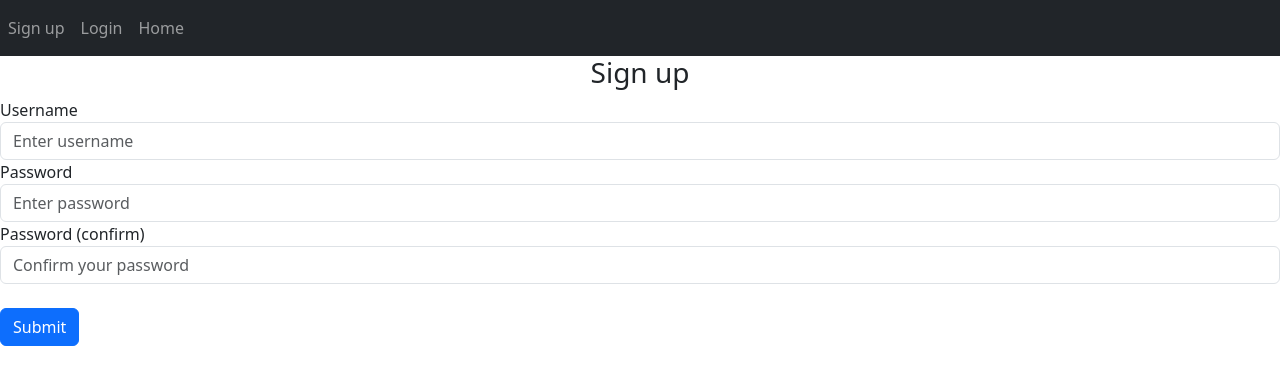
After one commit to Liisus/online_poker, a Flask app: page /sign-up in a window 1280 px wide. The commit adds this page. Shown: the top 385 px of the page. Run offline with Flask 3, Linux system fonts and the light colour scheme; parts of the project's set-up code (start-up, migrations or seed data) failed here and were passed over; some libraries are stand-ins or nearby versions.

Commit message:
Added simple registration

```diff
--- a/website/models/user.py
+++ b/website/models/user.py
@@ -1,11 +1,9 @@
-"""User model for the Las PyGas application."""
-
-from datetime import datetime
 from flask_login import UserMixin
 from ..extensions import db
 
 
-class User(UserMixin, db.Model):
+class User(db.Model, UserMixin):
     id = db.Column(db.Integer, primary_key=True)
     username = db.Column(db.String(150), unique=True, nullable=False)
     password = db.Column(db.String(150), nullable=False)
+    preferred_locale = db.Column(db.String(10), default="en")
--- a/website/routes/__init__.py
+++ b/website/routes/__init__.py
@@ -1,7 +1,9 @@
 from .home import home_bp
 from .set_language import lang_bp
+from .auth import auth_bp
 
 blueprints = [
   home_bp,
-  lang_bp
+  lang_bp,
+  auth_bp
 ]
--- /dev/null
+++ b/website/routes/auth.py
@@ -0,0 +1,73 @@
+from flask import Blueprint, render_template, request, flash, redirect, url_for, session
+from ..models import User
+from werkzeug.security import generate_password_hash, check_password_hash
+
+from ..extensions import db
+
+from flask_login import login_user, login_required, logout_user, current_user
+
+auth_bp = Blueprint('auth', __name__)
+
+
+@auth_bp.route('/login', methods=['GET', 'POST'])
+def login():
+    if request.method == 'POST':
+        username = request.form.get('username')
+        password = request.form.get('password')
+
+        user = User.query.filter_by(username=username).first()
+        if user and check_password_hash(user.password, password):
+            flash('Logged in successfully!', category='success')
+            login_user(user, remember=True)
+            return redirect(url_for('home.home'))
+        else:
+            flash('Incorrect data, try again.', category='error')
+
+    return render_template("login.html", user=current_user)
+
+
+@auth_bp.route('/logout')
+@login_required
+def logout():
+    logout_user()
+    return redirect(url_for('home.home'))
+
+
+@auth_bp.route('/sign-up', methods=['GET', 'POST'])
+def sign_up():
+    if request.method == 'POST':
+        username = request.form.get('username')
+        password1 = request.form.get('password1')
+        password2 = request.form.get('password2')
+
+        user = User.query.filter_by(username=username).first()
+        if user:
+            flash('Nuh-uh, this username is taken.', category='error')
+        else:
+            creation_flag = True
+            if len(username) < 4:
+                flash('Nickname must be greater than 3 characters.',
+                      category='error')
+                creation_flag = False
+            if password1 != password2:
+                flash('Passwords do not match.', category='error')
+                creation_flag = False
+            if len(password1) < 6:
+                flash('Password must be at least 6 characters.', category='error')
+                creation_flag = False
+
+            if creation_flag:
+                if ('language' in session):
+                    new_user = User(username=username, password=generate_password_hash(
+                        password1, method='scrypt'), preferred_locale=session['language'] )
+                else:
+                    new_user = User(username=username, password=generate_password_hash(
+                        password1, method='scrypt'))
+                db.session.add(new_user)
+                db.session.commit()
+
+                flash('Account created!', category='success')
+
+                return redirect(url_for('auth.login'))
+
+    return render_template("sign_up.html", user=current_user)
--- a/website/routes/set_language.py
+++ b/website/routes/set_language.py
@@ -1,5 +1,6 @@
 from flask import Blueprint, render_template, session, redirect
 from flask_login import current_user
+from ..extensions import db
 
 lang_bp = Blueprint('lang', __name__)
 
@@ -9,4 +10,7 @@ from ..extensions import supported_languages
 def set_language(language=None):
     if language in supported_languages:
         session['language'] = language
+        if current_user.is_authenticated:
+            current_user.preferred_locale = language;
+            db.session.commit()
     return redirect("/")
--- a/website/templates/base.html
+++ b/website/templates/base.html
@@ -28,6 +28,48 @@
     {% block meta %} {% endblock %}
   </head>
   <body>
+    {% block flash_messages %} {% with messages =
+    get_flashed_messages(with_categories=true) %} {% for category, message in
+    messages %} {% if category == "error" %}
+    <div class="alert alert-danger alert-dismissable fade show" role="alert">
+      {{ message }}
+      <button type="button" class="close" data-dismiss="alert">
+        <span aria-hidden="true">&times;</span>
+      </button>
+    </div>
+    {% else %}
+    <div class="alert alert-success alert-dismissable fade show" role="alert">
+      {{ message }}
+      <button type="button" class="close" data-dismiss="alert">
+        <span aria-hidden="true">&times;</span>
+      </button>
+    </div>
+    {% endif %} {% endfor %} {% endwith %} {% endblock %}
+
+    {% block navbar %}
+    <nav class="navbar navbar-expand-lg navbar-dark bg-dark">
+      <button
+        class="navbar-toggler"
+        type="button"
+        data-toggle="collapse"
+        data-target="#navbar"
+      >
+        <span class="navbar-toggler-icon"></span>
+      </button>
+      <div class="collapse navbar-collapse" id="navbar">
+        <div class="navbar-nav">
+          {% if not user.is_authenticated %}
+          <a class="nav-item nav-link" id="signUp" href="/sign-up">Sign up</a>
+          <a class="nav-item nav-link" id="login" href="/login">Login</a>
+          {% else %}
+          <a class="nav-item nav-link" id="logout" href="/logout">Logout</a>
+          {% endif %}
+          <a class="nav-item nav-link" id="home" href="/">Home</a>
+        </div>
+      </div>
+    </nav>
+    {% endblock %}
+
     <div class="content">{% block body %} {% endblock %}</div>
 
     <!-- Bootstrap js -->
--- /dev/null
+++ b/website/templates/sign_up.html
@@ -0,0 +1,41 @@
+{% extends "base.html" %} {% block title %}Sign up{% endblock %}
+
+{% block body %}
+
+<form method="POST">
+  <h3 align="center">Sign up</h3>
+  <div class="form-group">
+    <label for="username">Username</label>
+    <input
+      type="username"
+      class="form-control"
+      id="username"
+      name="username"
+      placeholder="Enter username"
+    />
+  </div>
+  <div class="form-group">
+    <label for="password1">Password</label>
+    <input
+      type="password"
+      class="form-control"
+      id="password1"
+      name="password1"
+      placeholder="Enter password"
+    />
+  </div>
+  <div class="form-group">
+    <label for="password2">Password (confirm)</label>
+    <input
+      type="password"
+      class="form-control"
+      id="password2"
+      name="password2"
+      placeholder="Confirm your password"
+    />
+  </div>
+  <br />
+  <button type="submit" class="btn btn-primary">Submit</button>
+</form>
+
+{% endblock %}
```
Also changed, not shown: website/__init__.py (+16 -7 lines), website/extensions.py (+18 -5 lines), website/templates/home.html (+6 -1 lines), website/templates/login.html (added, +30 -0 lines), translations/en/LC_MESSAGES/messages.po, translations/ru/LC_MESSAGES/messages.po.
